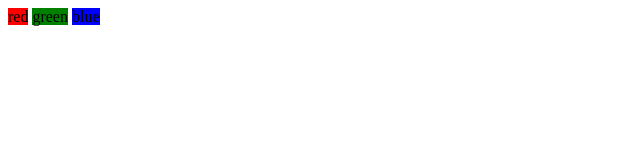
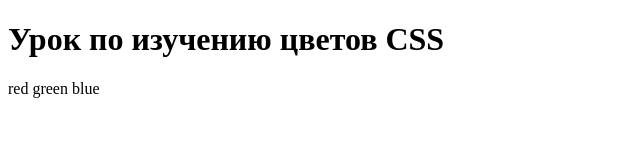
Before and after one commit to tania-it/ts, a website built with webpack: page src/index.html in a window 1280 px wide. Shown: the whole page, without its empty margins (0-640 px from the left). Built offline with nearby package versions, Linux system fonts and the light colour scheme.

Commit message:
task 2 in classroom

```diff
--- a/src/index.html
+++ b/src/index.html
@@ -4,12 +4,20 @@
     <meta charset="UTF-8">
     <meta name="viewport" content="width=device-width, initial-scale=1.0">
     <title>Document</title>
+<style>
+    class.bold {
+                font-weight: bold;
+    }
+</style>
+
 </head>
 <body>
     <div id = "main">
-        <span>red</span>
-        <span>green</span>
-        <span>blue</span>
+    <h1>Урок по изучению цветов <span class="bold">CSS</span></h1>
+
+        <span data-color>red</span>
+        <span data-color>green</span>
+        <span data-color>blue</span>
 </div>
 
 </body>
--- a/src/index.ts
+++ b/src/index.ts
@@ -1,12 +1,17 @@
 const mainEl = document.getElementById ('main');
 const spanCollection = mainEl
-? Array.from(mainEl.querySelectorAll('span'))
+? Array.from(mainEl.querySelectorAll<HTMLElement>('[data-color]'))
 :[];
 
 spanCollection.forEach((spanEl) => {
     const colorValue = spanEl.textContent;
 
    if (colorValue) {
-     spanEl.style.backgroundColor = colorValue
+spanEl.onclick = () => {
+    spanEl.style.backgroundColor = colorValue;
+}
+
+
+
    }
 });
```
